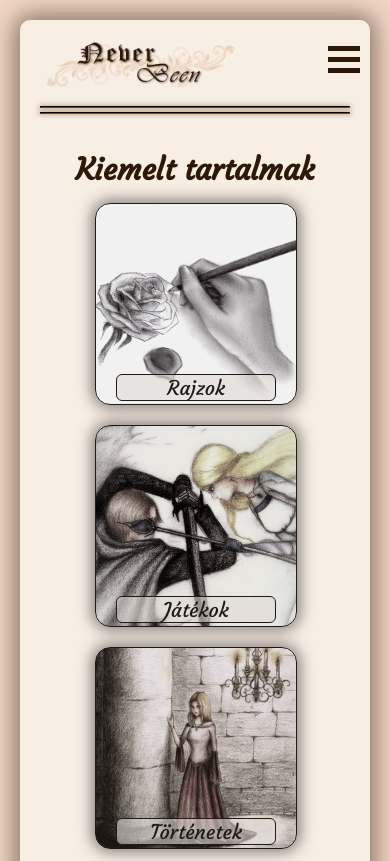
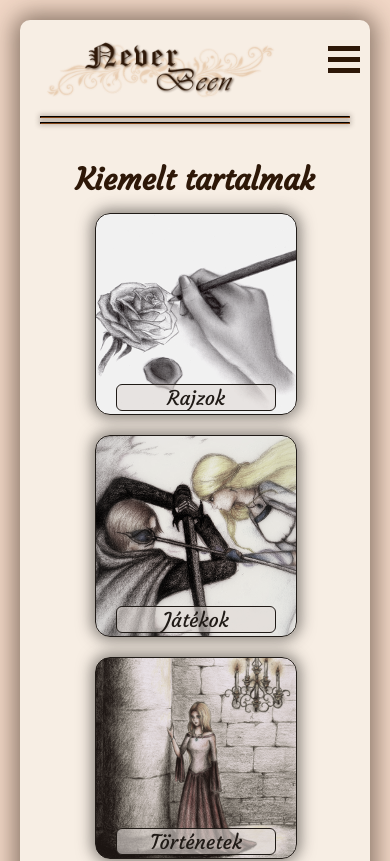
Before and after one commit to Szeba25/nbvue, a Vue app: page / in a window 390 px wide. Shown: the top 861 px of the page. Built offline with nearby package versions, Linux system fonts and the light colour scheme.

Commit message:
Slightly larger mobile title

```diff
--- a/src/App.vue
+++ b/src/App.vue
@@ -307,8 +307,8 @@ a {
 
 @media only screen and (max-width: 420px) {
     .title-image {
-        width: 200px;
-        height: 50px;
+        width: 240px;
+        height: 60px;
     }
 }
 
```
